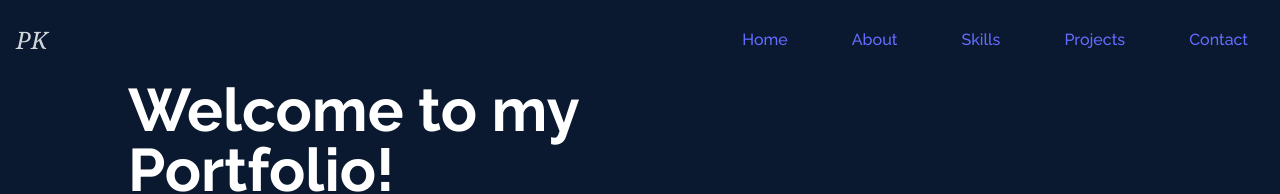
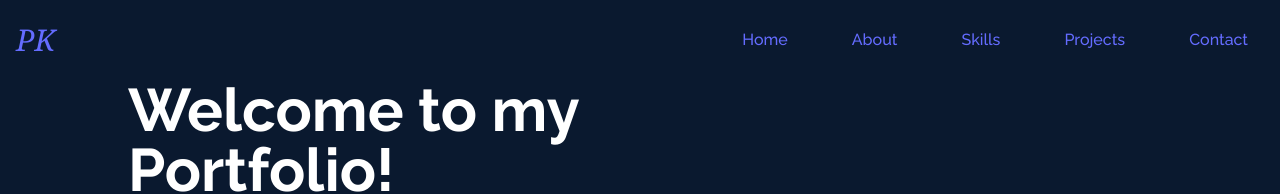
Before and after one commit to PerikK/myPortfolio, a React (Vite) app: page / in a window 1280 px wide. Shown: the top 194 px of the page. Built offline with nearby package versions, Linux system fonts and the light colour scheme.

Commit message:
add styling and link to initials

```diff
--- a/src/components/Navbar.jsx
+++ b/src/components/Navbar.jsx
@@ -11,9 +11,12 @@ export default function Navbar() {
 	return (
 		<div className='fixed w-full h-[60px] md:h-[80px] flex justify-between items-center px-4 bg-[#0a192f] text-gray-300'>
 			<div>
-				<h1 className=' font-thin text-xl md:text-2xl italic font-serif'>
+				<Link to='home' smooth={true} duration={500}>
+
+				<h1 className='hover:cursor-pointer font-thin text-xl md:text-3xl italic font-serif'>
 					PK
 				</h1>
+					</Link>
 			</div>
 			{/* Social icons for smaller screens */}
 			<div className='flex xl:hidden'>
```
